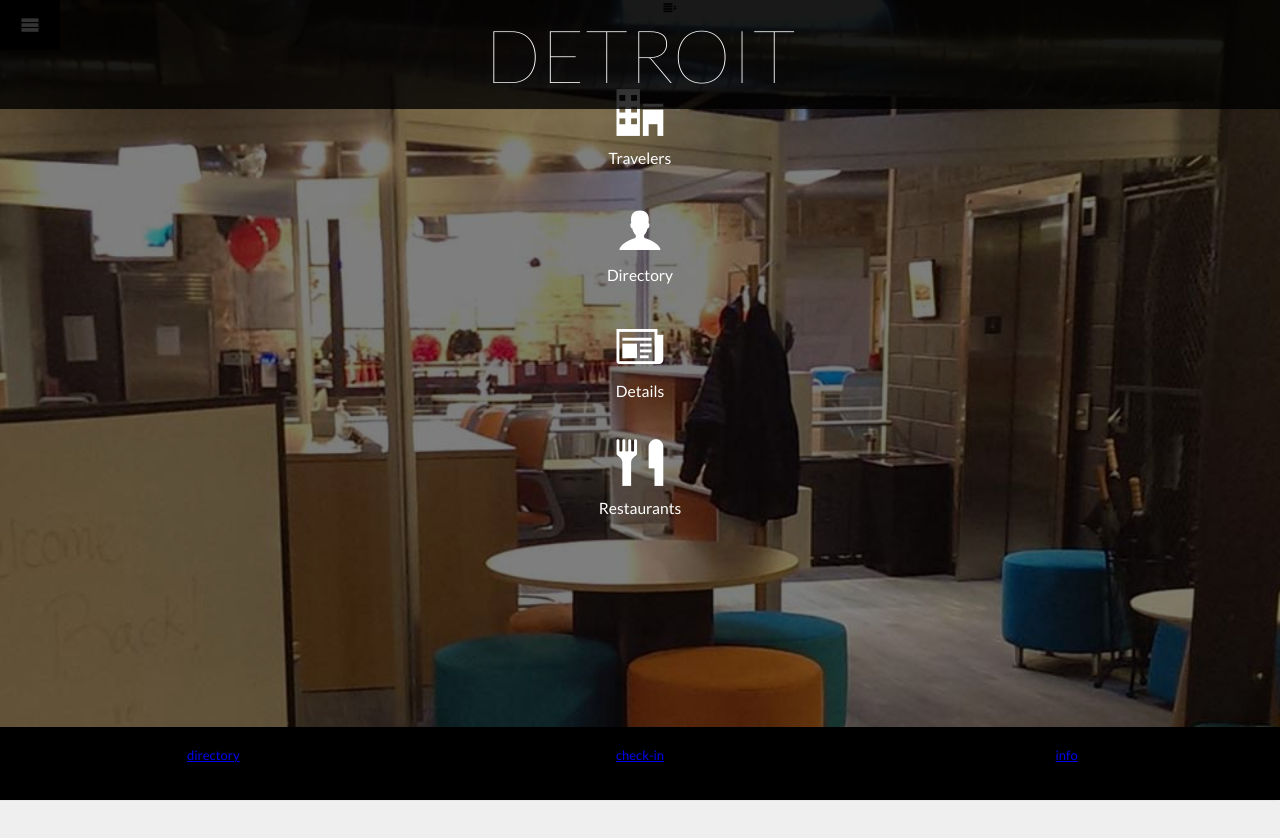
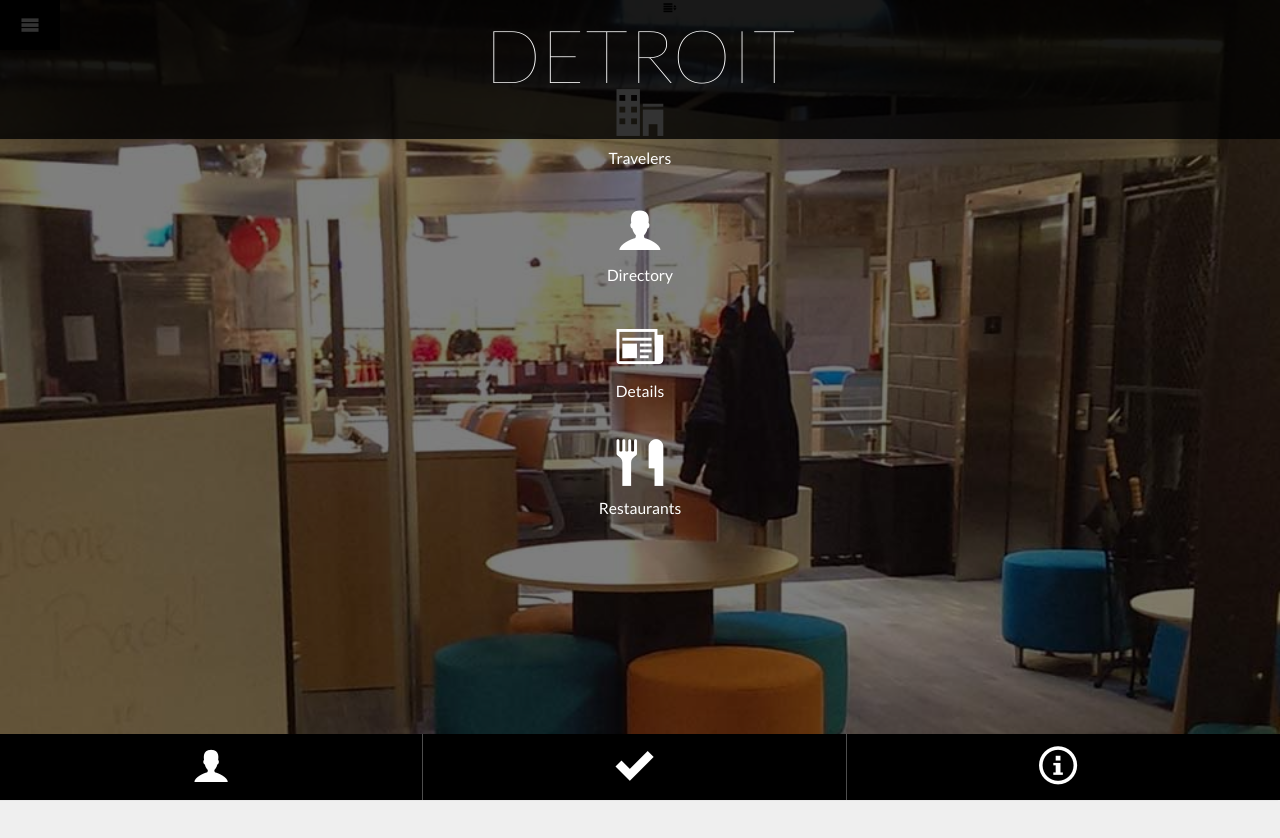
Before and after one commit to mtrueblood/directory, a website: page dev/index.html in a window 1280 px wide. Drawn offline with nearby package versions, Linux system fonts and the light colour scheme.

Commit message:
updated fonts

```diff
--- a/dev/index.html
+++ b/dev/index.html
@@ -52,9 +52,9 @@
 
                     <footer class="footer">
                         <nav>
-                            <a href="#"><span>directory</span></a>
-                            <a href="#"><span>check-in</span></a>
-                            <a href="#"><span>info</span></a>
+                            <a href="#"><i class="icon-user"></i><span>directory</span></a>
+                            <a href="#"><i class="icon-checkmark"></i><span>check-in</span></a>
+                            <a href="#"><i class="icon-info"></i><span>info</span></a>
                         </nav>
                     </footer>
 
--- a/sass/modules/_footer.scss
+++ b/sass/modules/_footer.scss
@@ -2,16 +2,34 @@
     background-color: rgba(0,0,0,1);
     position: fixed;
     bottom: 0;
-    min-height: 73px;
     width: 100%;
+    max-height: 73px;
 
     nav {
         a {
             display: block;
             float: left;
-            width: 33.333333333%;
+            width: 33%;
             text-align: center;
-            padding-top: 20px;
+            padding: 10px 0;
+            border-right: 1px solid rgba(77,77,77,1);
+            text-decoration: none;
+            font-size: 2.385rem;
+
+            &:hover i {
+                color: rgba(47,33,239,1);
+            }
+
+            i {
+                width: 100%;
+                color: rgba(255,255,255,1);
+            }
+            span {
+                display: none;
+            }
+        }
+        a:last-of-type {
+            border-right: 0px;
         }
     }
 }
--- a/sass/modules/_main-container.scss
+++ b/sass/modules/_main-container.scss
@@ -13,5 +13,7 @@
         position: fixed;
         top: 0;
         width: 100%;
+        max-height: 119px;
+        min-height: 119px;
     }
 }
```
Also changed, not shown: dev/assets/styles/main.css, site/assets/styles/main.css.
